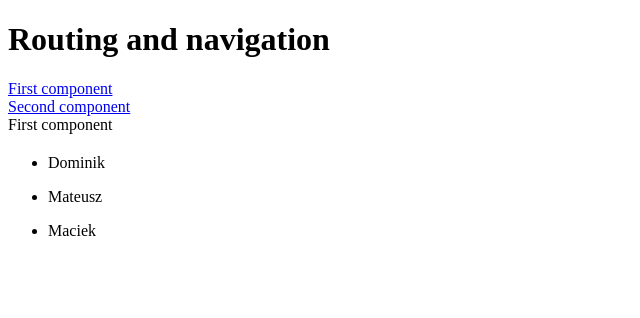
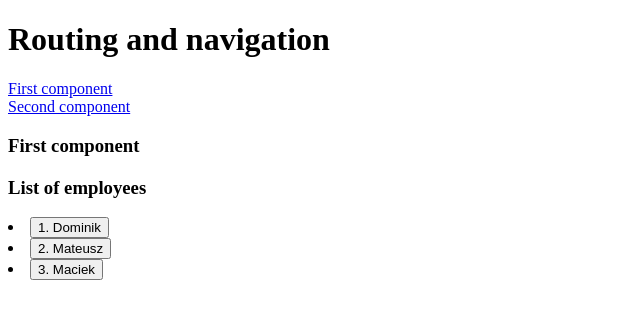
Before and after one commit to shavack/AngularWorkshop, an Angular app in the folder hello-world/: page /first in a window 1280 px wide. Shown: the top 318 px of the page, without its empty margins (0-640 px from the left). Built offline with nearby package versions, Linux system fonts and the light colour scheme.

Commit message:
passing route parameters

```diff
--- a/hello-world/src/app/app-routing.module.ts
+++ b/hello-world/src/app/app-routing.module.ts
@@ -1,13 +1,15 @@
 import { NgModule } from '@angular/core';
 import { Routes, RouterModule } from '@angular/router';
+import { FirstComponent } from './first/first.component';
 import { SecondComponent } from './second/second.component';
-import { FirstComponent } from './first/first.component';
+import { ThirdComponent } from './third/third.component';
 import { PageNotFoundComponent } from './page-not-found/page-not-found.component';
 
 const routes: Routes = [
   { path: '', redirectTo: '/first', pathMatch: 'full' },
   { path: 'first', component: FirstComponent },
   { path: 'second', component: SecondComponent },
+  { path: 'first/:id', component: ThirdComponent },
   { path: '**', component: PageNotFoundComponent },
 ];
 
@@ -20,5 +22,6 @@ export class AppRoutingModule {}
 export const routingComponents = [
   FirstComponent,
   SecondComponent,
+  ThirdComponent,
   PageNotFoundComponent,
 ];
--- a/hello-world/src/app/app.module.ts
+++ b/hello-world/src/app/app.module.ts
@@ -7,9 +7,10 @@ import { AppComponent } from './app.component';
 import { EmployeeService } from './employee.service';
 import { HttpClientModule } from '@angular/common/http';
 import { PageNotFoundComponent } from './page-not-found/page-not-found.component';
+import { ThirdComponent } from './third/third.component';
 
 @NgModule({
-  declarations: [AppComponent, routingComponents, PageNotFoundComponent],
+  declarations: [AppComponent, routingComponents, PageNotFoundComponent, ThirdComponent],
   imports: [BrowserModule, AppRoutingModule, FormsModule, HttpClientModule],
   providers: [EmployeeService],
   bootstrap: [AppComponent],
--- a/hello-world/src/app/first/first.component.ts
+++ b/hello-world/src/app/first/first.component.ts
@@ -1,14 +1,16 @@
 import { Component, EventEmitter, Input, OnInit, Output } from '@angular/core';
 import { EmployeeService } from '../employee.service';
+import { Router } from '@angular/router';
 
 @Component({
   selector: 'app-test',
   template: `
-    First component
+    <h3>First component</h3>
     <h2>{{ errorMsg }}</h2>
-    <ul *ngFor="let emp of employees">
-      <li>{{ emp.name }}</li>
-    </ul>
+    <h3>List of employees</h3>
+    <li (click)="onClick(emp)" *ngFor="let emp of employees">
+      <button>{{ emp.id }}. {{ emp.name }}</button>
+    </li>
   `,
   styles: [],
 })
@@ -16,7 +18,10 @@ export class FirstComponent implements OnInit {
   public employees = [];
   public errorMsg;
 
-  constructor(private _employeeService: EmployeeService) {}
+  constructor(
+    private _employeeService: EmployeeService,
+    private _router: Router
+  ) {}
 
   ngOnInit(): void {
     this._employeeService.getEmployees().subscribe(
@@ -24,4 +29,8 @@ export class FirstComponent implements OnInit {
       (error) => (this.errorMsg = error)
     );
   }
+
+  onClick(employee): void {
+    this._router.navigate(['/first', employee.id]);
+  }
 }
--- /dev/null
+++ b/hello-world/src/app/third/third.component.ts
@@ -0,0 +1,17 @@
+import { Component, OnInit } from '@angular/core';
+import { ActivatedRoute } from '@angular/router';
+
+@Component({
+  selector: 'app-third',
+  template: ` <p>You selected employee {{ employeeId }}</p> `,
+  styles: [],
+})
+export class ThirdComponent implements OnInit {
+  public employeeId;
+
+  constructor(private _route: ActivatedRoute) {}
+
+  ngOnInit(): void {
+    this.employeeId = parseInt(this._route.snapshot.paramMap.get('id'));
+  }
+}
```
Also changed, not shown: 1 other file (tests, documents, lock files or other folders).
